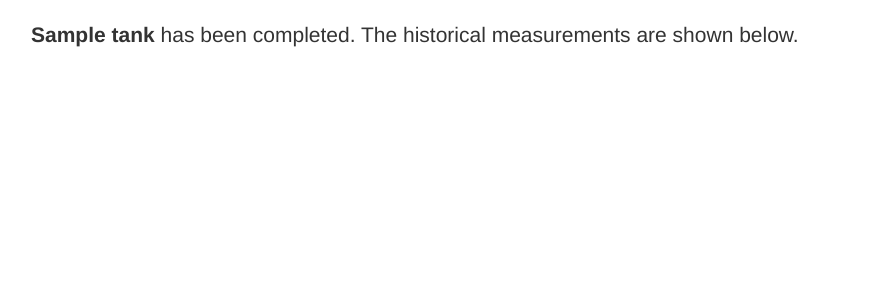
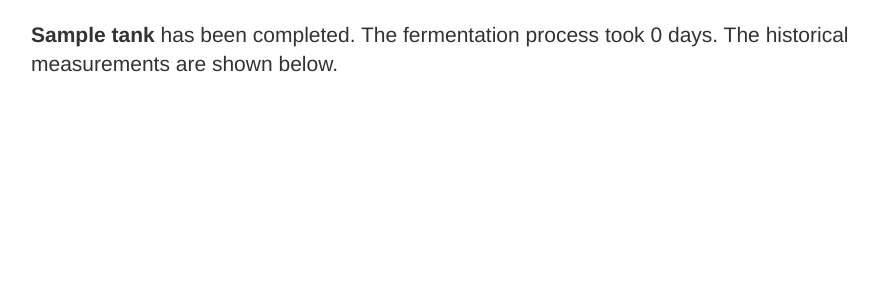
Before and after one commit to anthonysutardja/Punch-Web-Server, a Django app: page /location/1/tank/1/ in a window 1280 px wide. Shown: the part 124-424 px from the top of the page, without its empty margins (144-1022 px from the left). Run offline with Django 3.2, Linux system fonts and the light colour scheme; a user stored in the database is signed in; tables that the repository leaves empty hold one stand-in row (values such as "Sample post"); some libraries are stand-ins or nearby versions.

Commit message:
Added clarifications for finishing a tank

```diff
--- a/punch/monitor/models.py
+++ b/punch/monitor/models.py
@@ -64,6 +64,11 @@ class Tank(models.Model):
         if self.is_active:
             self.ended_at = datetime.utcnow()
 
+    @property
+    def total_days(self):
+        """Return the number of days that the tank was active for."""
+        return 0
+
     def get_absolute_url(self):
         return self.location.get_absolute_url() + 'tank/{id}/'.format(id=self.id)
 
--- a/punch/templates/monitor/tank_detail.html
+++ b/punch/templates/monitor/tank_detail.html
@@ -15,10 +15,12 @@
     {% if tank.is_active %}
         <p class="lead"><strong>{{ tank.name }}</strong> is reading loud and clear. The last reading was 10 minutes ago.</p>
     {% else %}
-        <p class="lead"><strong>{{ tank.name }}</strong> has been completed. The historical measurements are shown below.</p>
+        <p class="lead"><strong>{{ tank.name }}</strong> has been completed. The fermentation process took {{ tank.total_days }} days. The historical measurements are shown below.</p>
     {% endif %}
 
     {% if tank.is_active %}
+    <h4>Done with this batch? Mark it as finished!</h4>
+    <div class="alert alert-warning" role="alert"><strong>Warning!</strong> Once a tank is marked as finished, the tank will no longer receive or record measurements.</div>
     <a href="{{ tank.get_absolute_url }}end" class="btn btn-large btn-danger">Finish and stop</a>
     {% endif %}
 {% endblock %}
```
